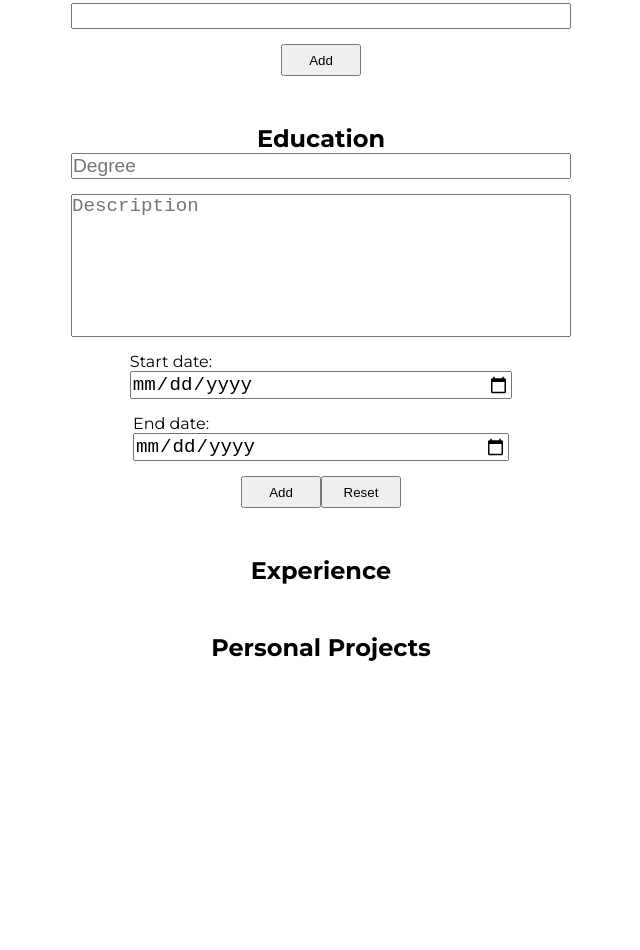
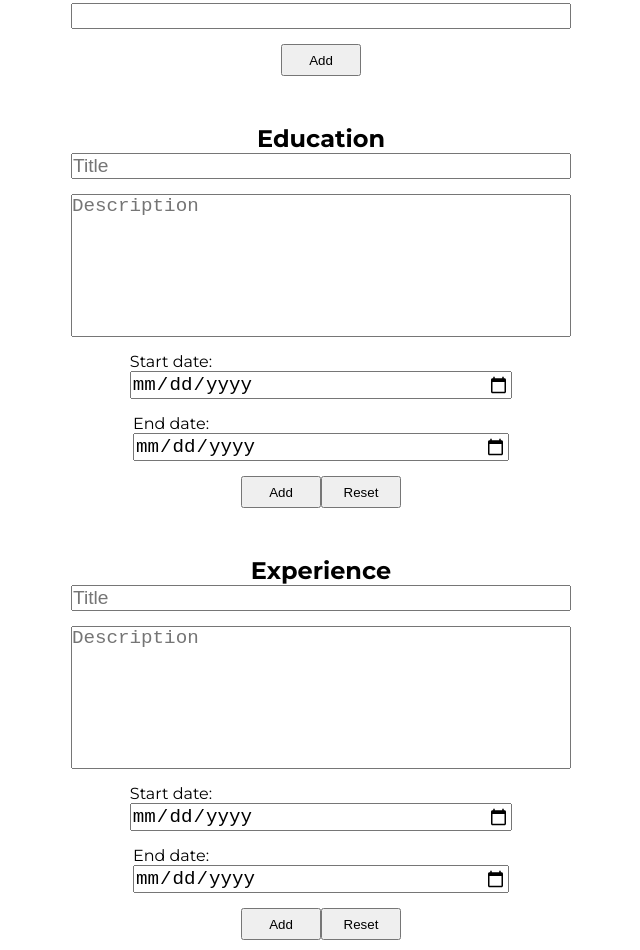
Before and after one commit to alessandrovinciabc/cv-builder-react, a React (Create React App) app: page / in a window 1280 px wide. Shown: the part 322-1272 px from the top of the page, without its empty margins (319-959 px from the left). Before the commit the page ends 1048 px from the top, so only its background shows below. Built offline with nearby package versions, Linux system fonts and the light colour scheme.

Commit message:
Generalize education section into a separate component

```diff
--- a/src/Components/Builder/Builder.css
+++ b/src/Components/Builder/Builder.css
@@ -52,12 +52,6 @@
   margin-bottom: 3rem;
 }
 
-.Education__input {
-  width: 100%;
-  max-width: 500px;
-  min-width: 300px;
-}
-
 .Builder__button {
   width: 5rem;
   height: 2rem;
@@ -67,3 +61,9 @@
   height: 2rem;
   width: 2rem;
 }
+
+.Experience__input {
+  width: 100%;
+  max-width: 500px;
+  min-width: 300px;
+}
--- a/src/Components/Builder/Builder.js
+++ b/src/Components/Builder/Builder.js
@@ -9,6 +9,7 @@ import defaultImg from '../../Assets/picture-placeholder.png';
 import ImagePicker from '../ImagePicker/ImagePicker.js';
 import InfoInput from '../InfoInput/InfoInput.js';
 import SkillList from '../SkillList/SkillList.js';
+import ExperienceList from '../ExperienceList/ExperienceList.js';
 
 import { v4 as uuidv4 } from 'uuid';
 
@@ -91,46 +92,9 @@ class Builder extends React.Component {
             this.handleSkillDelete(index);
           }}
         />
-        <div className="Builder__education Builder__section">
-          <h2>Education</h2>
-          <input
-            className="Builder__input Education__input"
-            type="text"
-            autoComplete="off"
-            placeholder="Degree"
-          />
-          <textarea
-            className="Builder__input Builder__input--summary Education__input"
-            placeholder="Description"
-            autoComplete="off"
-          />
-          <label>
-            Start date:
-            <input
-              className="Builder__input Education__input"
-              type="date"
-              autoComplete="off"
-            />
-          </label>
-          <label>
-            End date:
-            <input
-              className="Builder__input Education__input"
-              type="date"
-              autoComplete="off"
-            />
-          </label>
-          <div>
-            <button className="Builder__button">Add</button>
-            <button className="Builder__button">Reset</button>
-          </div>
-        </div>
-        <div className="Builder__experience Builder__section">
-          <h2>Experience</h2>
-        </div>
-        <div className="Builder__projects Builder__section">
-          <h2>Personal Projects</h2>
-        </div>
+        <ExperienceList name="Education" />
+        <ExperienceList name="Experience" />
+        <ExperienceList name="Personal Projects" />
       </div>
     );
   }
--- /dev/null
+++ b/src/Components/ExperienceList/ExperienceList.js
@@ -0,0 +1,44 @@
+import React from 'react';
+
+import '../Builder/Builder.css';
+
+function ExperienceList(props) {
+  return (
+    <div className="Builder__education Builder__section">
+      <h2>{props.name}</h2>
+      <input
+        className="Builder__input Experience__input"
+        type="text"
+        autoComplete="off"
+        placeholder="Title"
+      />
+      <textarea
+        className="Builder__input Builder__input--summary Experience__input"
+        placeholder="Description"
+        autoComplete="off"
+      />
+      <label>
+        Start date:
+        <input
+          className="Builder__input Experience__input"
+          type="date"
+          autoComplete="off"
+        />
+      </label>
+      <label>
+        End date:
+        <input
+          className="Builder__input Experience__input"
+          type="date"
+          autoComplete="off"
+        />
+      </label>
+      <div>
+        <button className="Builder__button">Add</button>
+        <button className="Builder__button">Reset</button>
+      </div>
+    </div>
+  );
+}
+
+export default ExperienceList;
```
